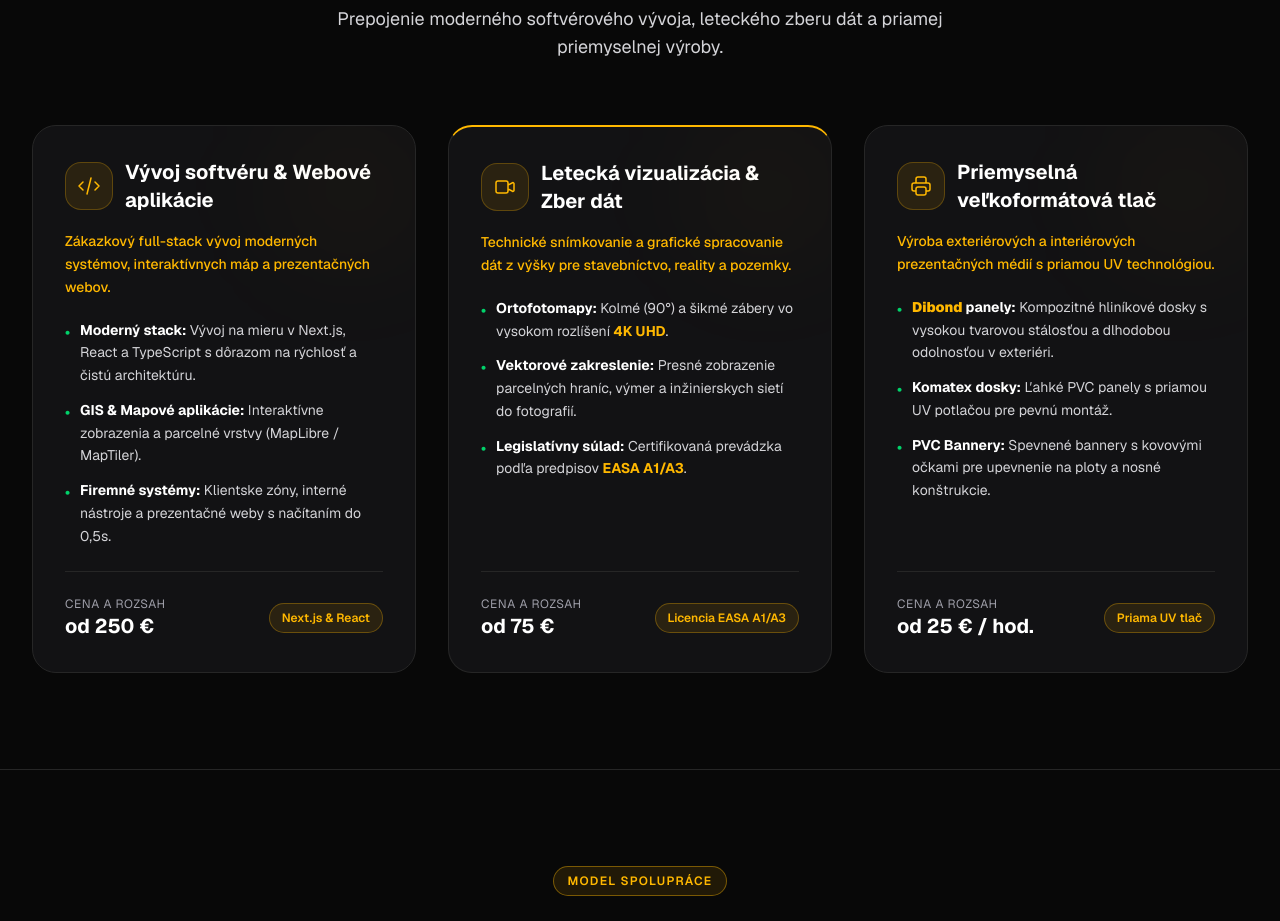
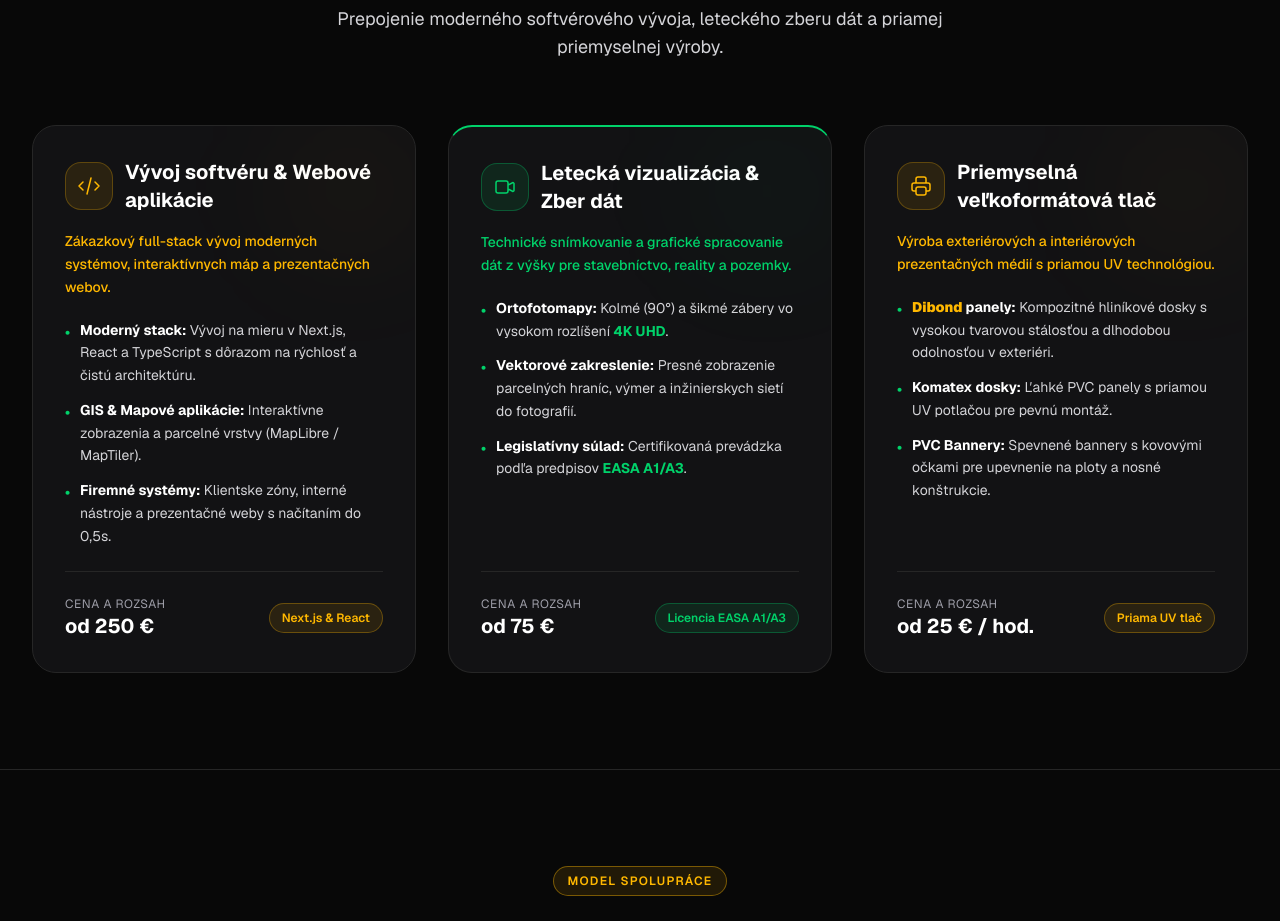
Before and after one commit to Patrik-Barcaj/ElysioTech, a Next.js app: page / in a window 1280 px wide. Shown: the part 1220-2141 px from the top of the page. Built offline with nearby package versions, Linux system fonts and the light colour scheme.

Commit message:
style(services): apply vivid green accent to middle aviation panel

```diff
--- a/src/app/cennik/page.tsx
+++ b/src/app/cennik/page.tsx
@@ -71,7 +71,7 @@ export default function PricingPage() { // export pricing page component
 
                         {/* Pillar 2: Letecká vizualizácia & Zber dát */}
                         <ScrollReveal delay={0.2} className="h-full">
-                            <div className="h-full bg-[#121214] border border-neutral-800 border-t-2 border-t-[#FFB800] rounded-3xl p-8 shadow-[0_0_35px_rgba(255,184,0,0.08)] flex flex-col justify-between group relative overflow-hidden">
+                            <div className="h-full bg-[#121214] border border-neutral-800 border-t-2 border-t-[#00D26A] rounded-3xl p-8 shadow-[0_0_35px_rgba(0,210,106,0.12)] flex flex-col justify-between group relative overflow-hidden">
                                 <div>
                                     <div className="flex items-center justify-between mb-4">
                                         <h2 className="text-xl font-bold font-display text-white group-hover:text-[#00D26A] transition-colors">
--- a/src/components/Services.tsx
+++ b/src/components/Services.tsx
@@ -65,26 +65,26 @@ export default function Services() { // export Services component
                         </div>
                     </ScrollReveal>
 
-                    {/* Pillar 2: Letecká vizualizácia & Zber dát (Featured with Yellow highlight border) */}
+                    {/* Pillar 2: Letecká vizualizácia & Zber dát (Green Accent) */}
                     <ScrollReveal delay={0.2} className="h-full">
-                        <div className="h-full bg-[#121214] border border-neutral-800 border-t-2 border-t-[#FFB800] rounded-3xl p-8 hover:border-neutral-700 hover:shadow-2xl transition-all duration-300 flex flex-col justify-between group relative overflow-hidden">
-                            <div className="absolute top-0 right-0 w-32 h-32 bg-[#FFB800]/5 rounded-full blur-3xl group-hover:bg-[#FFB800]/10 transition-colors"></div>
+                        <div className="h-full bg-[#121214] border border-neutral-800 border-t-2 border-t-[#00D26A] rounded-3xl p-8 hover:border-[#00D26A]/50 hover:shadow-[0_0_30px_rgba(0,210,106,0.15)] transition-all duration-300 flex flex-col justify-between group relative overflow-hidden">
+                            <div className="absolute top-0 right-0 w-32 h-32 bg-[#00D26A]/5 rounded-full blur-3xl group-hover:bg-[#00D26A]/10 transition-colors"></div>
                             <div>
                                 <div className="flex items-center gap-3 mb-4">
-                                    <div className="w-12 h-12 bg-[#FFB800]/10 rounded-2xl flex items-center justify-center border border-[#FFB800]/25 group-hover:scale-110 transition-all duration-300 shrink-0">
-                                        <svg className="w-6 h-6 text-[#FFB800]" fill="none" stroke="currentColor" viewBox="0 0 24 24"><path strokeLinecap="round" strokeLinejoin="round" strokeWidth="1.5" d="M15 10l4.553-2.276A1 1 0 0121 8.618v6.764a1 1 0 01-1.447.894L15 14M5 18h8a2 2 0 002-2V8a2 2 0 00-2-2H5a2 2 0 00-2 2v8a2 2 0 002 2z"></path></svg>
+                                    <div className="w-12 h-12 bg-[#00D26A]/10 rounded-2xl flex items-center justify-center border border-[#00D26A]/30 group-hover:scale-110 transition-all duration-300 shrink-0">
+                                        <svg className="w-6 h-6 text-[#00D26A]" fill="none" stroke="currentColor" viewBox="0 0 24 24"><path strokeLinecap="round" strokeLinejoin="round" strokeWidth="1.5" d="M15 10l4.553-2.276A1 1 0 0121 8.618v6.764a1 1 0 01-1.447.894L15 14M5 18h8a2 2 0 002-2V8a2 2 0 00-2-2H5a2 2 0 00-2 2v8a2 2 0 002 2z"></path></svg>
                                     </div>
-                                    <h3 className="text-xl font-display font-bold text-white group-hover:text-[#FFB800] transition-colors">
+                                    <h3 className="text-xl font-display font-bold text-white group-hover:text-[#00D26A] transition-colors">
                                         Letecká vizualizácia & Zber dát
                                     </h3>
                                 </div>
-                                <p className="text-xs sm:text-sm font-medium text-[#FFB800] mb-5 leading-relaxed">
+                                <p className="text-xs sm:text-sm font-medium text-[#00D26A] mb-5 leading-relaxed">
                                     Technické snímkovanie a grafické spracovanie dát z výšky pre stavebníctvo, reality a pozemky.
                                 </p>
                                 <ul className="text-zinc-300 text-sm leading-relaxed space-y-3 mb-6">
                                     <li className="flex items-start gap-2.5">
                                         <span className="text-[#00D26A] font-bold mt-0.5">•</span>
-                                        <span><strong className="text-white">Ortofotomapy:</strong> Kolmé (90°) a šikmé zábery vo vysokom rozlíšení <strong className="text-[#FFB800]">4K UHD</strong>.</span>
+                                        <span><strong className="text-white">Ortofotomapy:</strong> Kolmé (90°) a šikmé zábery vo vysokom rozlíšení <strong className="text-[#00D26A]">4K UHD</strong>.</span>
                                     </li>
                                     <li className="flex items-start gap-2.5">
                                         <span className="text-[#00D26A] font-bold mt-0.5">•</span>
@@ -92,7 +92,7 @@ export default function Services() { // export Services component
                                     </li>
                                     <li className="flex items-start gap-2.5">
                                         <span className="text-[#00D26A] font-bold mt-0.5">•</span>
-                                        <span><strong className="text-white">Legislatívny súlad:</strong> Certifikovaná prevádzka podľa predpisov <strong className="text-[#FFB800]">EASA A1/A3</strong>.</span>
+                                        <span><strong className="text-white">Legislatívny súlad:</strong> Certifikovaná prevádzka podľa predpisov <strong className="text-[#00D26A]">EASA A1/A3</strong>.</span>
                                     </li>
                                 </ul>
                             </div>
@@ -102,7 +102,7 @@ export default function Services() { // export Services component
                                     <span className="text-xs text-zinc-400 block uppercase tracking-wider">Cena a rozsah</span>
                                     <span className="text-xl font-display font-bold text-white">od 75 €</span>
                                 </div>
-                                <span className="px-3 py-1.5 rounded-full text-xs font-semibold bg-[#FFB800]/10 text-[#FFB800] border border-[#FFB800]/30">
+                                <span className="px-3 py-1.5 rounded-full text-xs font-semibold bg-[#00D26A]/10 text-[#00D26A] border border-[#00D26A]/30">
                                     Licencia EASA A1/A3
                                 </span>
                             </div>
```
